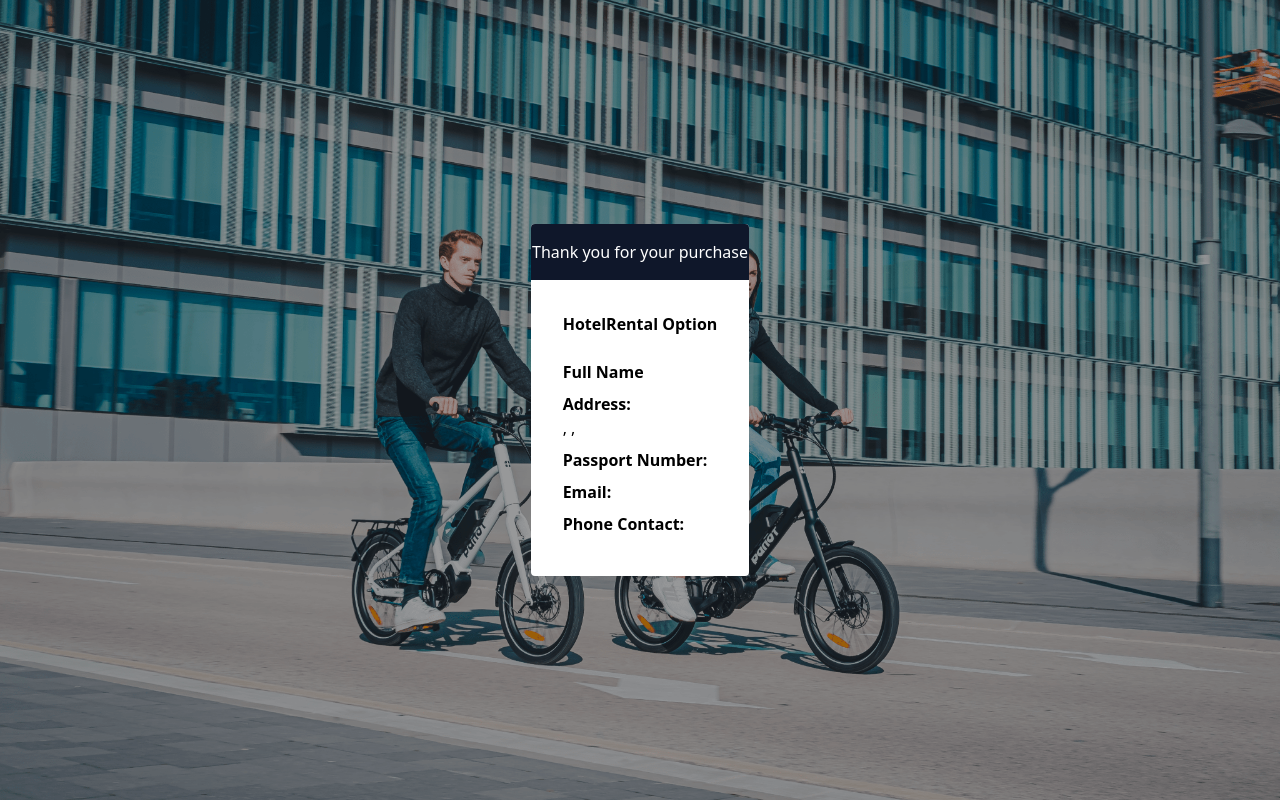
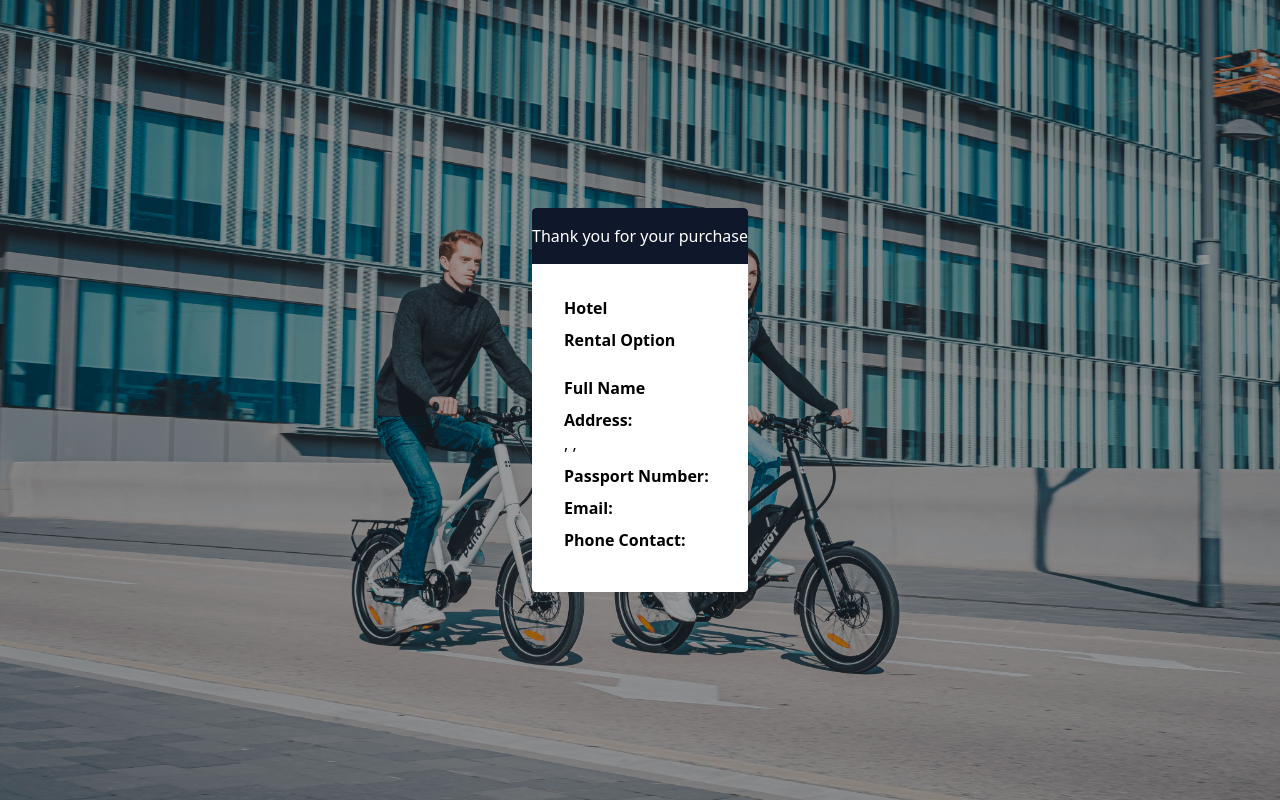
Before and after one commit to dzc1/panot-stripe-checkout, a React (Vite) app: page /success in a window 1280 px wide. Built offline with nearby package versions, Linux system fonts and the light colour scheme.

Commit message:
extra dependencies + styling

```diff
--- a/src/pages/Success.jsx
+++ b/src/pages/Success.jsx
@@ -67,7 +67,7 @@ export const Success = () => {
                 <h2 className="text-white">{t("successPage.title")}</h2>
               </div>
               <div className="p-8">
-                <div className="flex flex-wrap justify-between mb-4">
+                <div className="flex flex-col md:flex-wrap md:justify-between mb-4">
                   <p className="text-left font-bold mb-2">
                     Hotel{" "}
                     <span className="block font-light">
```
